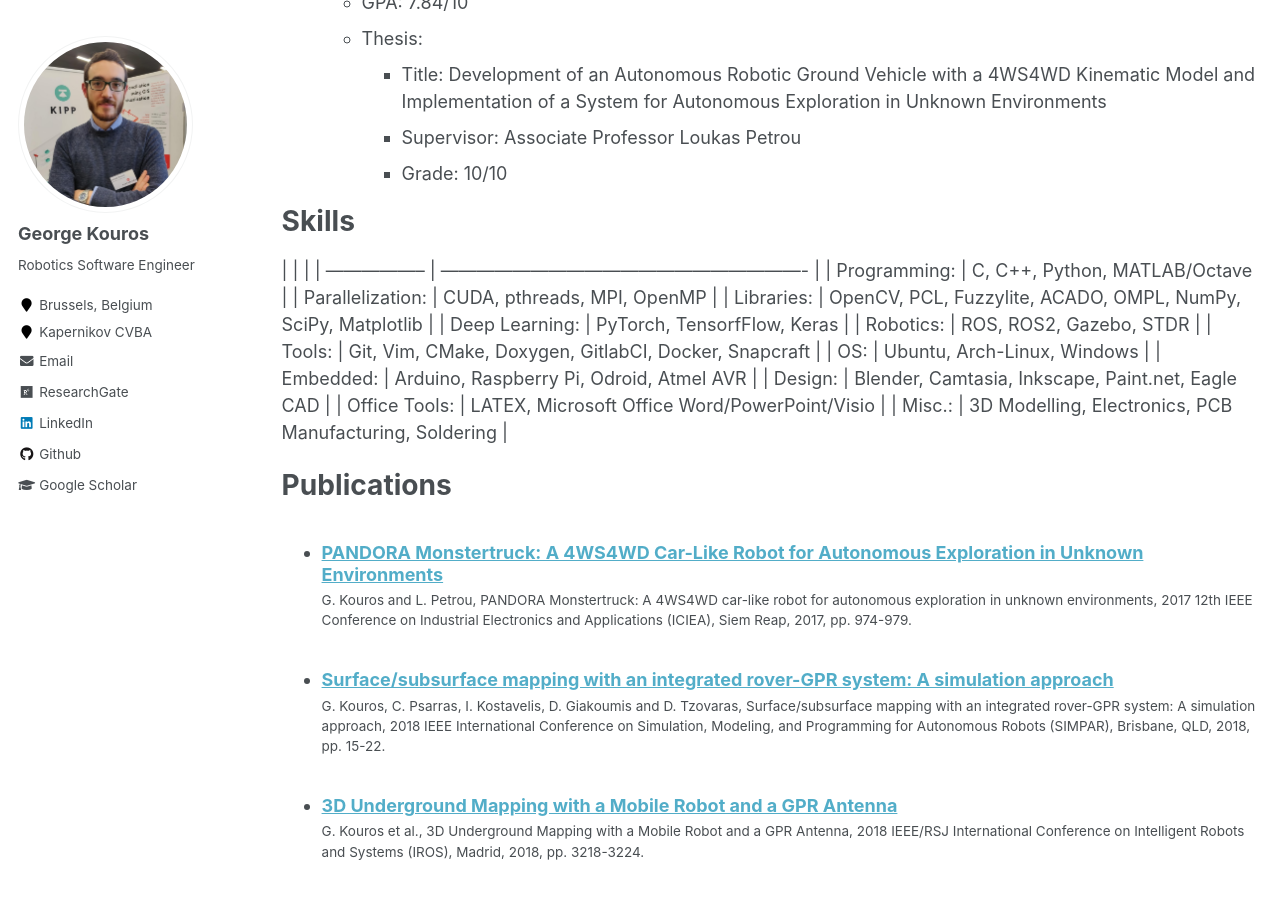
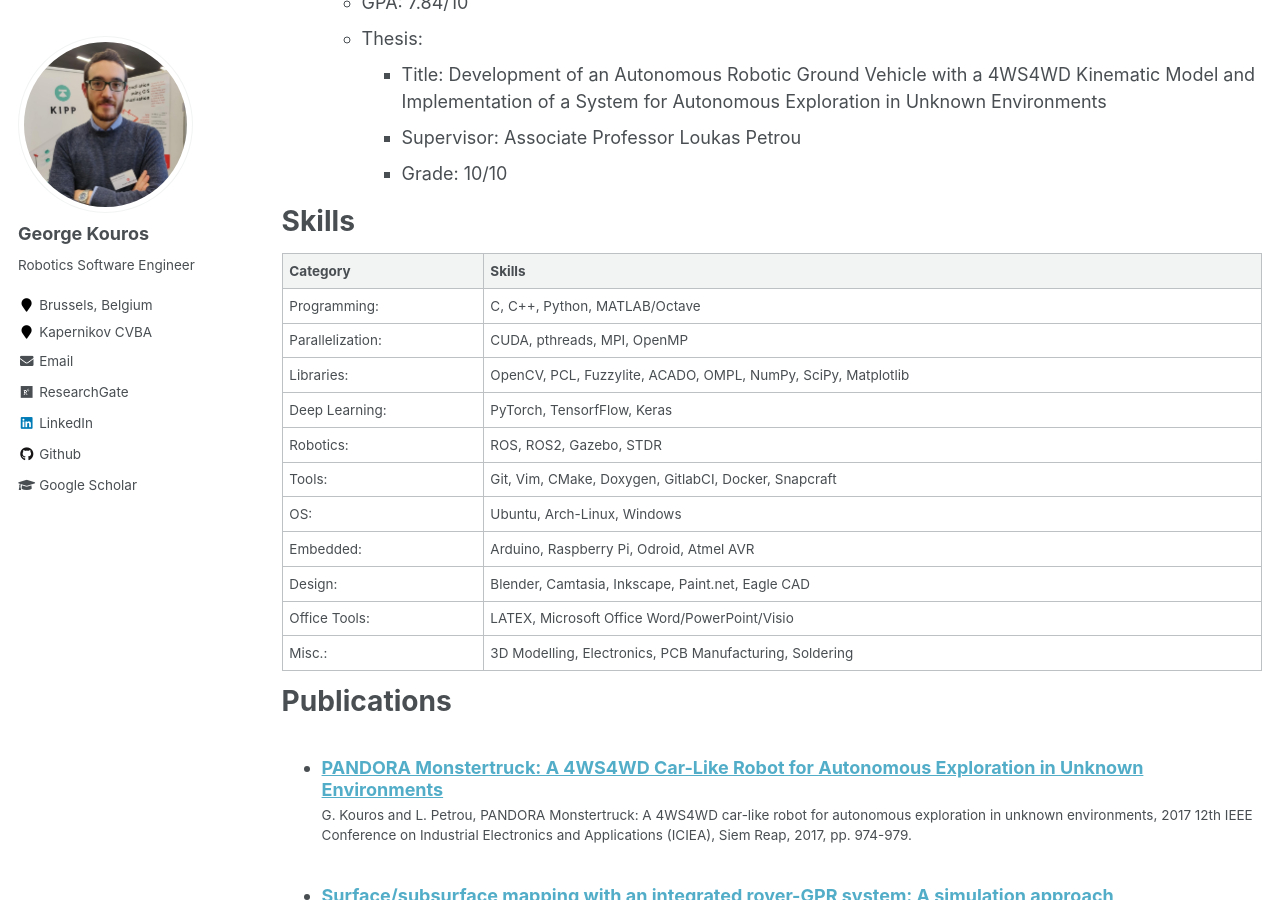
Before and after one commit to gkouros/gkouros.github.io, a Jekyll site: the page built from _pages/cv.md, in a window 1280 px wide and 900 px high, scrolled down 1078 px. Built offline with Jekyll 4.4.1, drawn with Linux system fonts in a browser that asks for light colours.

Commit message:
Fix table

```diff
--- a/_pages/cv.md
+++ b/_pages/cv.md
@@ -40,8 +40,9 @@ Education
 
 Skills
 ======
-|                    |                                                        |
-| -----------------  | ------------------------------------------------------------- |
+
+| Category           | Skills                                                        |
+| ------------------ | ------------------------------------------------------------- |
 | Programming:       | C, C++, Python, MATLAB/Octave                                 |
 | Parallelization:   | CUDA, pthreads, MPI, OpenMP                                   |
 | Libraries:         | OpenCV, PCL, Fuzzylite, ACADO, OMPL, NumPy, SciPy, Matplotlib |
```
